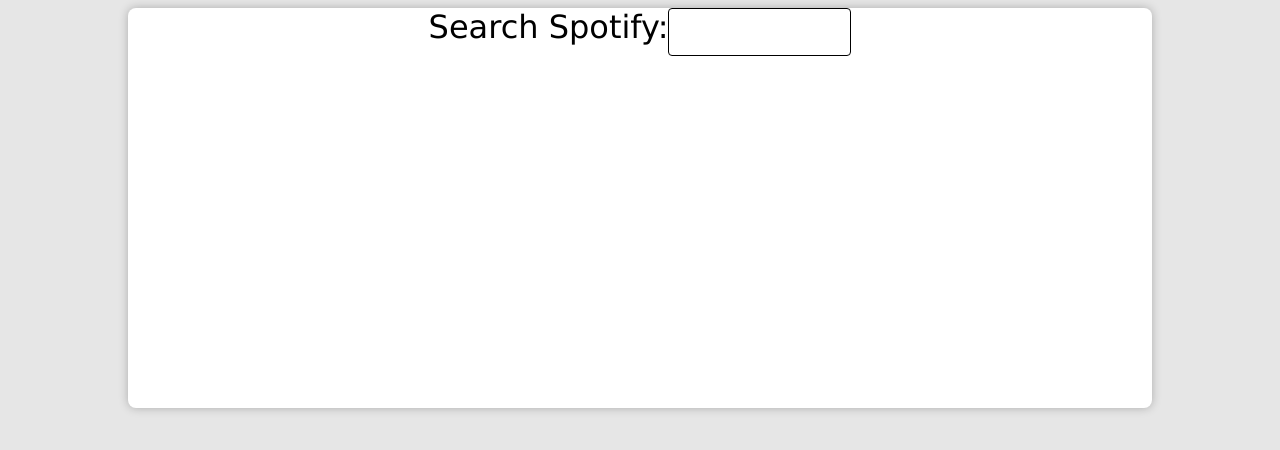
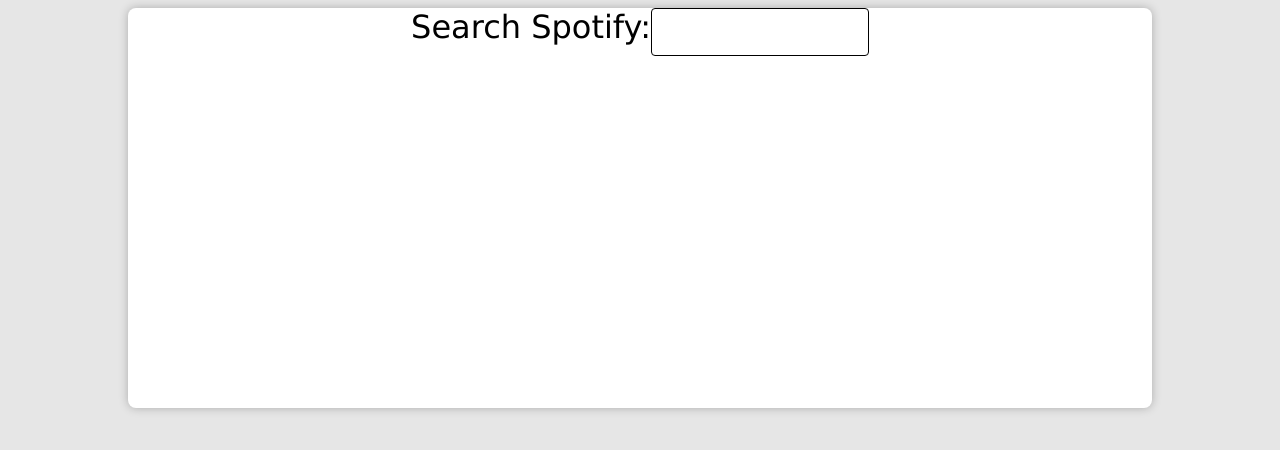
Before and after one commit to Angusatgithub/Spotify-Search-Attempt, a plain HTML site: page index.html in a window 1280 px wide. Drawn offline with Linux system fonts and the light colour scheme.

Commit message:
Updating container and input styling

```diff
--- a/styles.css
+++ b/styles.css
@@ -19,12 +19,16 @@
 }
 
 label {
+    display: block;
     font-family: Verdana, Geneva, Tahoma, sans-serif;
-    display: block;
     font-size: 2rem;
 }
 
 input {
+    font-family: Verdana, Geneva, Tahoma, sans-serif;
+    font-size: 1rem;
+    display: block;
+    padding: 0 0.5rem;
     max-width: 80%;
     height: 3rem;
     border: 1px solid black;
```
